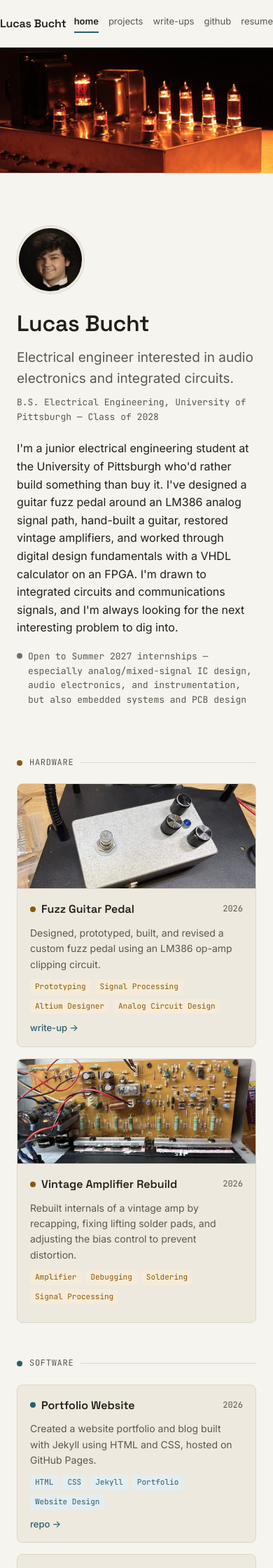
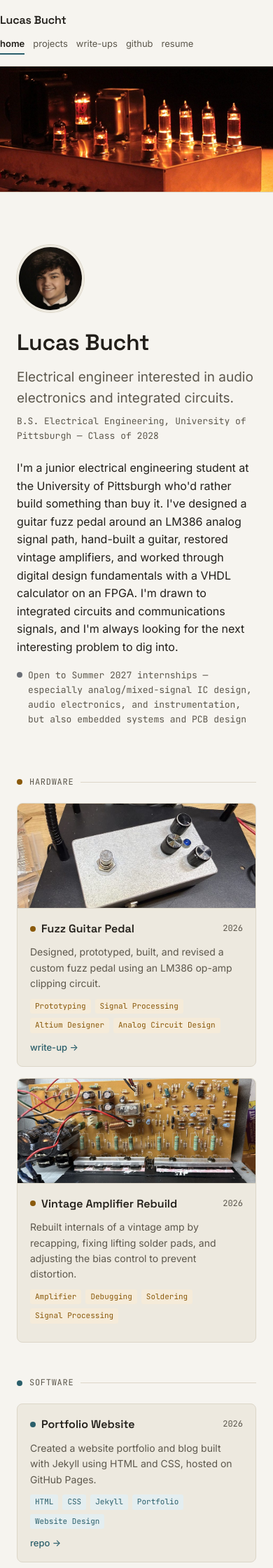
Before and after one commit to LucasBucht/LucasBucht.github.io, a Jekyll site: the page built from index.html, in a window 390 px wide. Shown: the top 2240 px of the page at 70% size. Built offline with Jekyll 4.4.1, drawn with Linux system fonts in a browser that asks for light colours.

Commit message:
Update stylesheet version and enhance responsive design for better layout

```diff
--- a/assets/css/style.scss
+++ b/assets/css/style.scss
@@ -376,8 +376,19 @@ a:focus-visible, button:focus-visible {
 
 /* ---- Responsive ---- */
 @media (max-width: 560px) {
+  .site-header__inner {
+    flex-direction: column;
+    align-items: flex-start;
+    gap: 10px;
+    padding: 16px 0;
+  }
+  .site-nav {
+    width: 100%;
+    flex-wrap: wrap;
+    gap: 12px;
+    font-size: 13px;
+  }
   .hero__name { font-size: 32px; }
-  .site-nav { gap: 14px; font-size: 13px; }
   .post-list__row { flex-direction: column; gap: 2px; }
   .post-list__date { width: auto; }
 }
```
Also changed, not shown: 8 other files.
